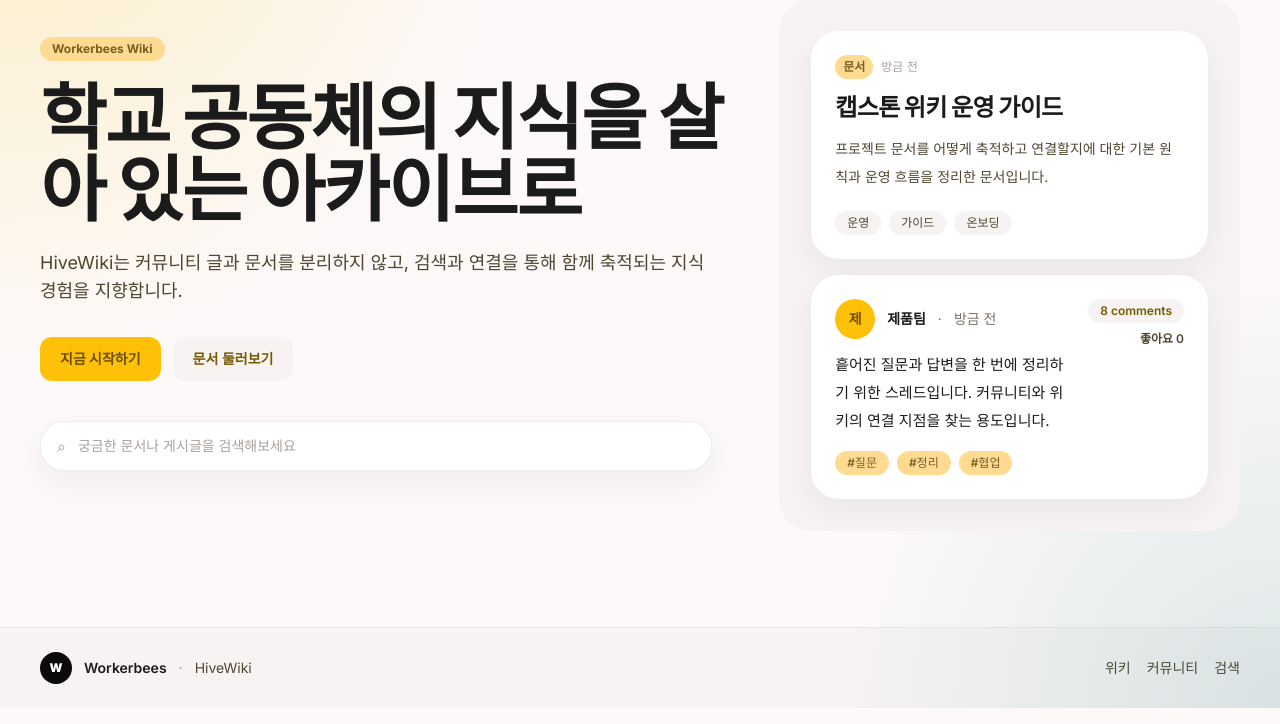
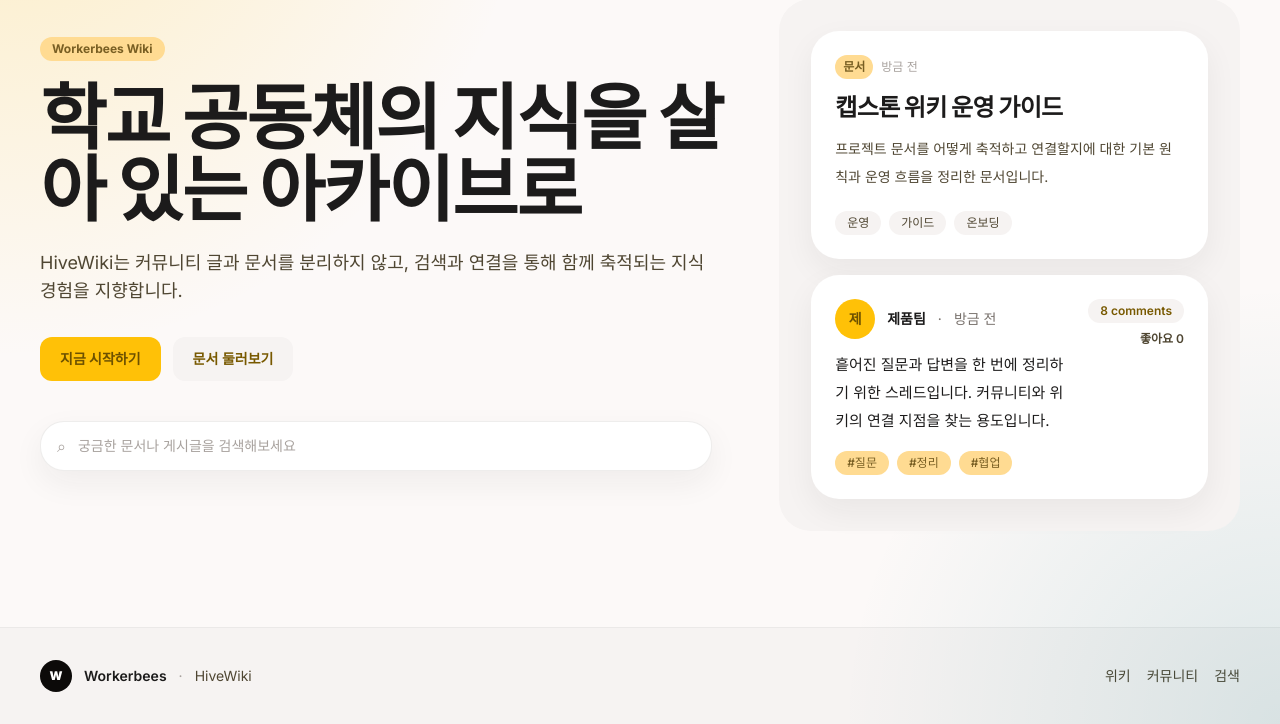
Before and after one commit to Hallym-Workerbees/hivewiki-web, a Django app: page / in a window 1280 px wide. Shown: the part 174-898 px from the top of the page. Run offline with Django 5.2, Linux system fonts and the light colour scheme; data that the repository does not hold is empty; parts of the project's set-up code (start-up, migrations or seed data) failed here and were passed over; some libraries are stand-ins or nearby versions.

Commit message:
fix(layout): improve public footer spacing

```diff
--- a/templates/layouts/public.html
+++ b/templates/layouts/public.html
@@ -1,6 +1,6 @@
 {% extends "base.html" %}
 {% block body %}
-    <div class="relative min-h-screen overflow-hidden bg-surface">
+    <div class="relative flex min-h-screen flex-col overflow-hidden bg-surface">
         <div class="pointer-events-none absolute inset-0 bg-[radial-gradient(circle_at_top_left,_rgba(255,193,7,0.22),_transparent_34%),radial-gradient(circle_at_bottom_right,_rgba(0,104,119,0.12),_transparent_28%)]">
         </div>
         <header class="glass-nav sticky top-0 z-40 border-b border-white/50">
@@ -36,7 +36,7 @@
                 </nav>
             </div>
         </header>
-        <main class="relative">
+        <main class="relative flex-1">
             {% block content %}
             {% endblock content %}
         </main>
--- a/templates/partials/footer.html
+++ b/templates/partials/footer.html
@@ -1,5 +1,5 @@
 <footer class="border-t border-stone-200/70 bg-surface-container-low">
-    <div class="mx-auto flex max-w-7xl flex-col gap-4 px-6 py-6 text-sm text-on-surface-variant lg:flex-row lg:items-center lg:justify-between lg:px-10">
+    <div class="mx-auto flex max-w-7xl flex-col gap-4 px-6 py-6 text-sm text-on-surface-variant lg:flex-row lg:items-center lg:justify-between lg:px-10 lg:py-8">
         <div class="flex items-center gap-3">
             <span class="flex h-8 w-8 items-center justify-center rounded-full bg-stone-950 text-xs font-black text-white">W</span>
             <span class="font-semibold text-on-surface">Workerbees</span>
```
